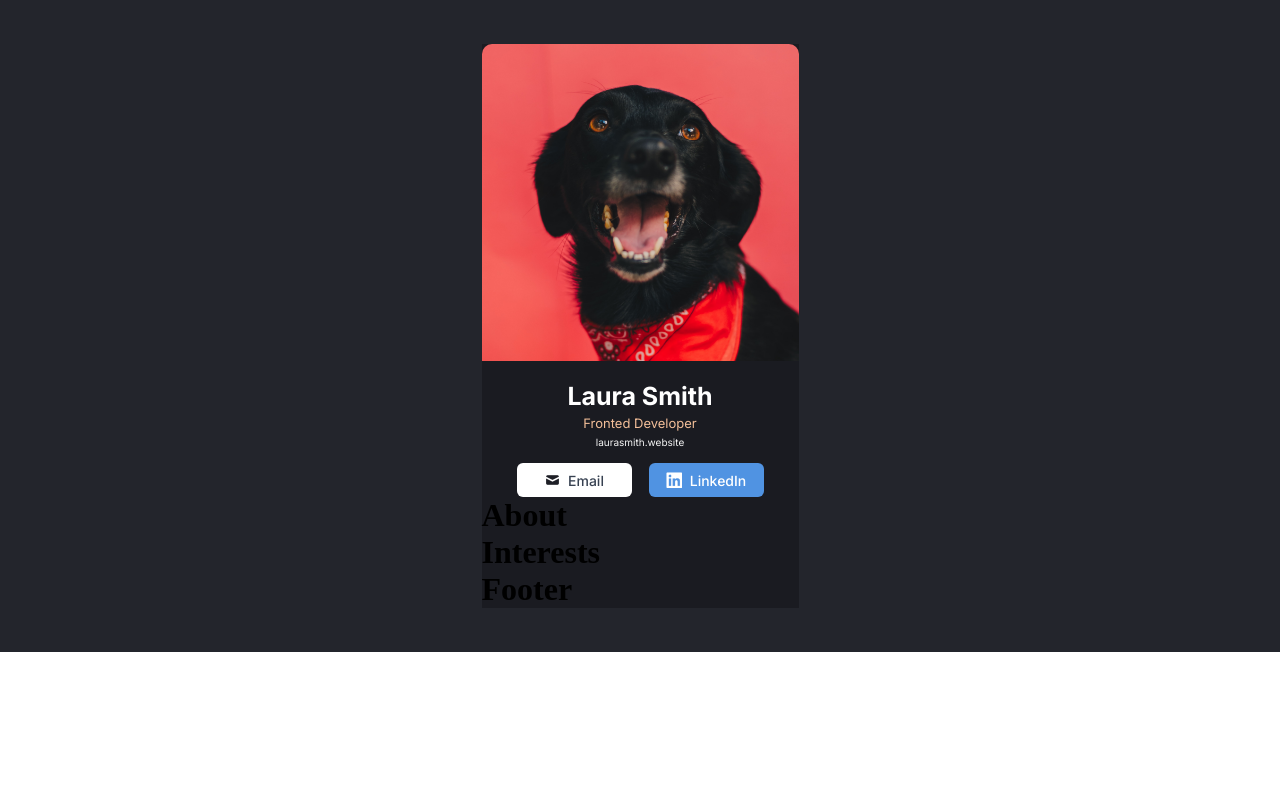
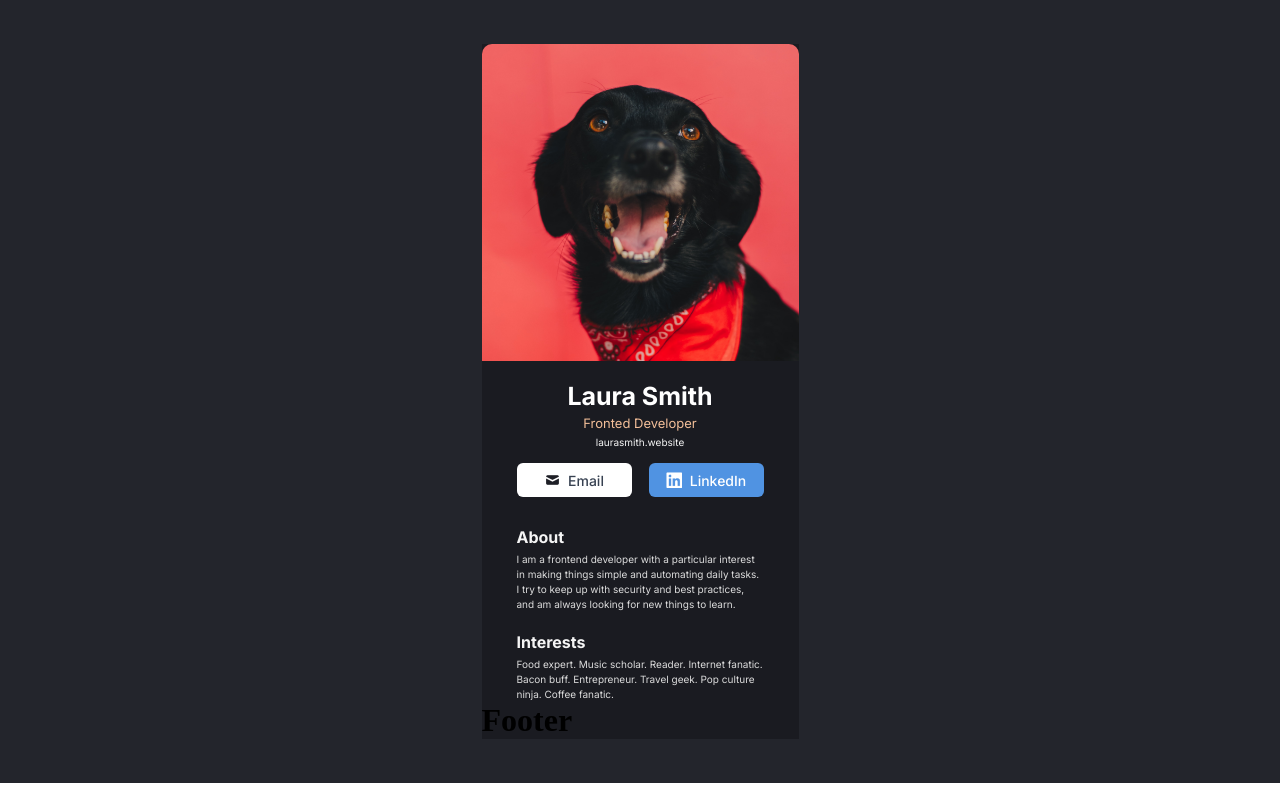
Before and after one commit to lucafisc/my-first-react-app, a React (Create React App) app: page / in a window 1280 px wide. Built offline with nearby package versions, Linux system fonts and the light colour scheme.

Commit message:
Add About Component

```diff
--- a/src/modules/About.js
+++ b/src/modules/About.js
@@ -1,8 +1,13 @@
 function About() {
   return (
-    <>
+    <div className="text-container">
       <h1>About</h1>
-    </>
+      <p>
+        I am a frontend developer with a particular interest in making things
+        simple and automating daily tasks. I try to keep up with security and
+        best practices, and am always looking for new things to learn.
+      </p>
+    </div>
   );
 }
 
--- a/src/modules/Interests.js
+++ b/src/modules/Interests.js
@@ -1,7 +1,13 @@
 function Interests() {
   return (
     <>
-      <h1>Interests</h1>
+      <div className="text-container">
+        <h1>Interests</h1>
+        <p>
+          Food expert. Music scholar. Reader. Internet fanatic. Bacon buff.
+          Entrepreneur. Travel geek. Pop culture ninja. Coffee fanatic.
+        </p>
+      </div>
     </>
   );
 }
--- a/src/styles/App.css
+++ b/src/styles/App.css
@@ -71,6 +71,7 @@
     justify-content: center;
     align-items: center;
     gap: 17px;
+    margin-bottom: 30px;
 }
 
 .email-btn,
@@ -115,3 +116,26 @@
 .linkedin-btn>h2 {
     color: #FFFFFF;
 }
+
+.text-container {
+    padding: 0 35px;
+    margin-top: 20px;
+}
+
+.text-container>h1 {
+    font-family: 'Inter';
+    font-style: normal;
+    font-weight: 700;
+    font-size: 16px;
+    color: #F5F5F5;
+}
+
+.text-container>p {
+    margin-top: 5px;
+    font-family: 'Inter';
+    font-style: normal;
+    font-weight: 400;
+    font-size: 10px;
+    line-height: 150%;
+    color: #DCDCDC;
+}
```
